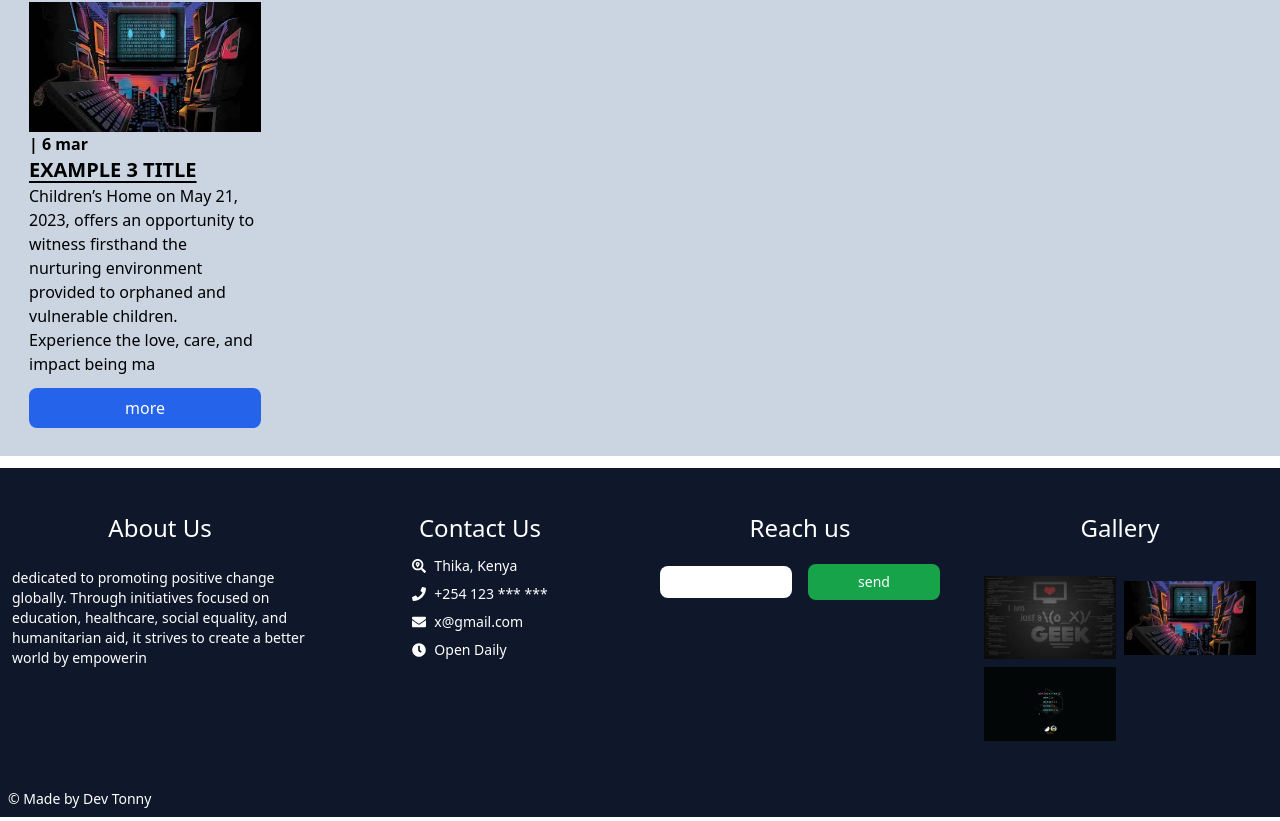
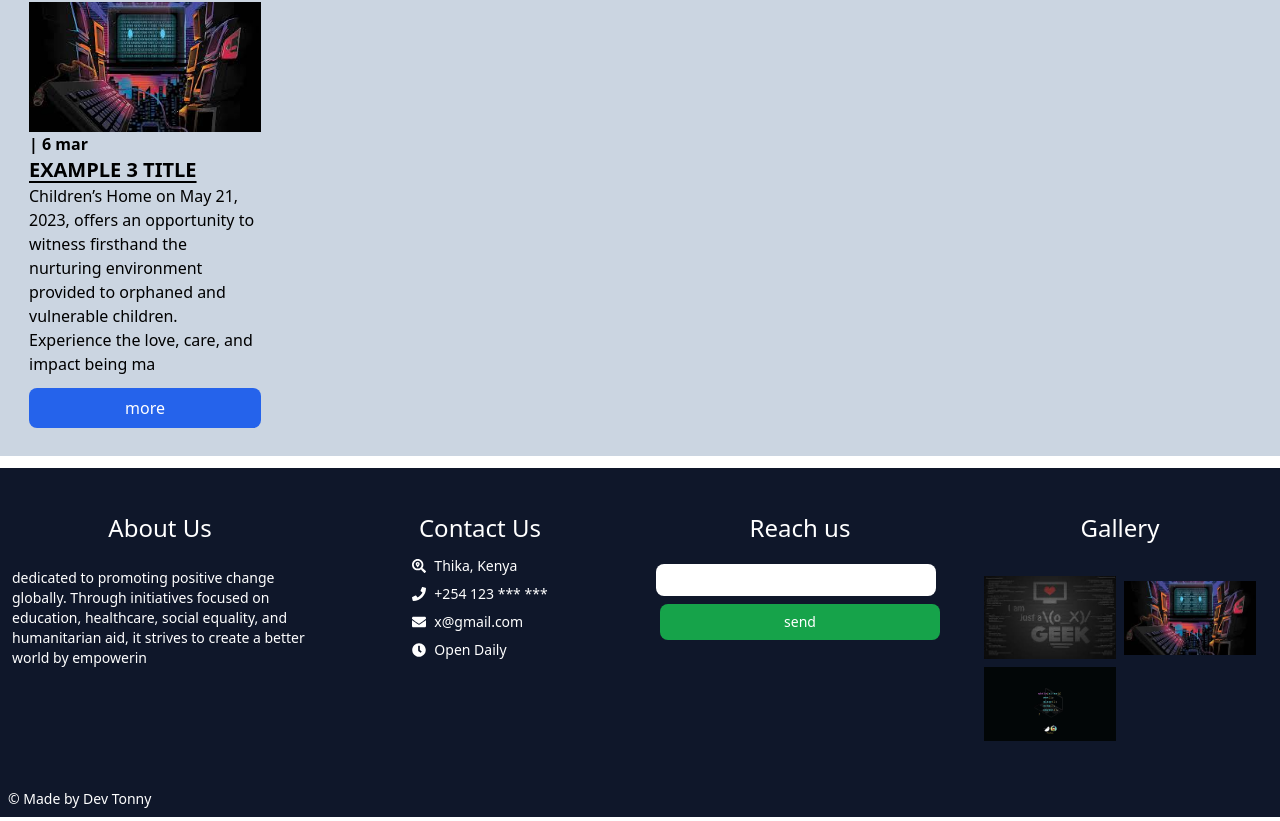
Before and after one commit to Anthony-mbaya/charity-site, a React (Vite) app: page / in a window 1280 px wide. Shown: the part 4443-5264 px from the top of the page. Built offline with nearby package versions, Linux system fonts and the light colour scheme.

Commit message:
added vercel.json

```diff
--- a/src/index.css
+++ b/src/index.css
@@ -301,7 +301,7 @@
   @apply flex justify-start items-center gap-2
 }
 .reach-us-input{
-  @apply w-full flex flex-col items-center justify-center gap-2 sm:flex-row p-2 rounded-lg
+  @apply w-full flex flex-col items-center justify-center gap-2 p-2 rounded-lg
 }
 .footer-reach-us input{
   @apply h-8 px-2 mr-2 text-black rounded-lg w-full
```
Also changed, not shown: vercel.json (added).
